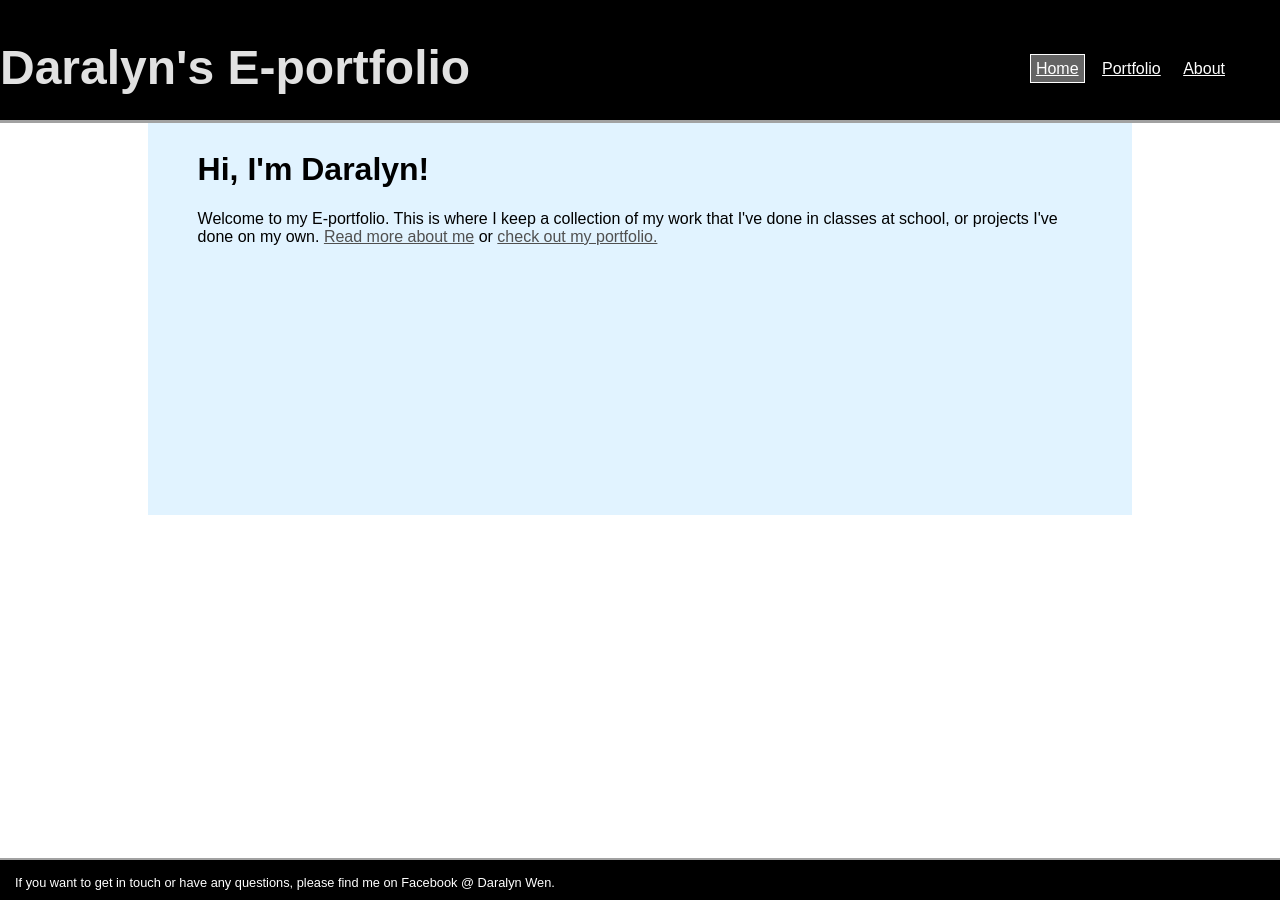
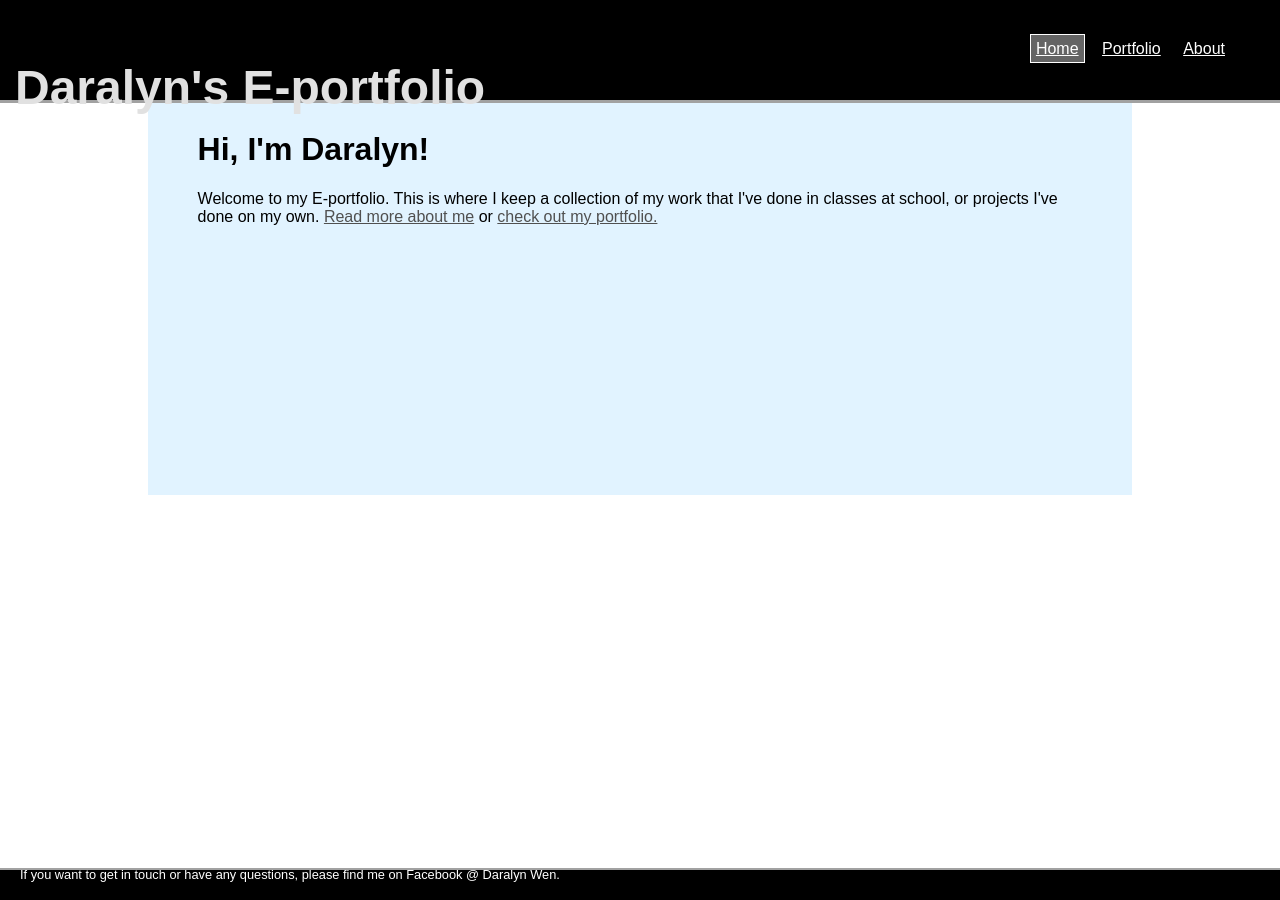
Before and after one commit to daralyn/daralyn.github.io, a Jekyll site: the page built from index.html, in a window 1280 px wide. Built offline with Jekyll 4.4.1, drawn with Linux system fonts in a browser that asks for light colours.

Commit message:
Update main.css

```diff
--- a/css/main.css
+++ b/css/main.css
@@ -6,7 +6,7 @@ header{
     border-bottom: 3px solid rgb(161, 161, 161);
     background-color: rgb(0, 0, 0);
     margin: 0;
-    height: 120px;
+    height: 100px;
 }
 
 #eportfolioheader {
@@ -15,12 +15,15 @@ header{
     color: rgb(225, 225, 225);
     padding-top: 0px;
     text-decoration: none;
+    position: absolute;
+    top: 20px;
+    left: 15px;
 }
 
 #pnavigation {
     font-color: rgb(225, 225, 225);
     position: absolute;
-    top: 50px;
+    top: 30px;
     right: 40px;
     margin: 10px;
 }
@@ -54,7 +57,7 @@ footer{
     bottom: 0;
     left: 0px;
     right: 0px;
-    height: 40px;
+    height: 30px;
 }
 
 #footertext{
@@ -65,13 +68,16 @@ footer{
     padding-bottom: 2px;
     padding-left: 15px;
     padding-right: 15px;
+    position: absolute;
+    bottom: 3px;
+    left: 5px;
 }
 
 .container{
     width: 70%;
     height: auto;
     margin: 0 auto;
-    margin-top: 120px;
+    margin-top: 100px;
     background-color: rgb(225, 243, 255);
     padding-left: 50px;
     padding-right: 50px;
```
